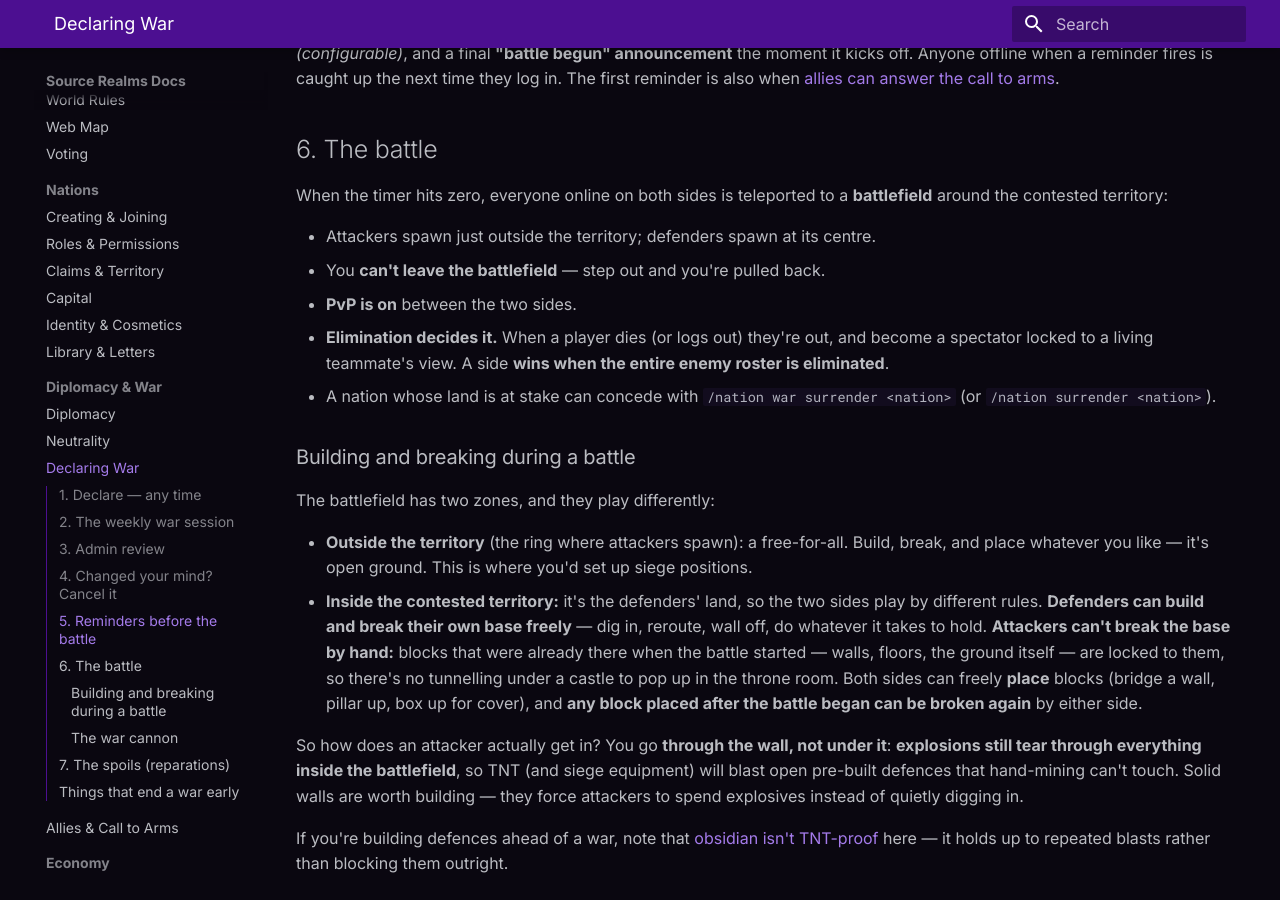
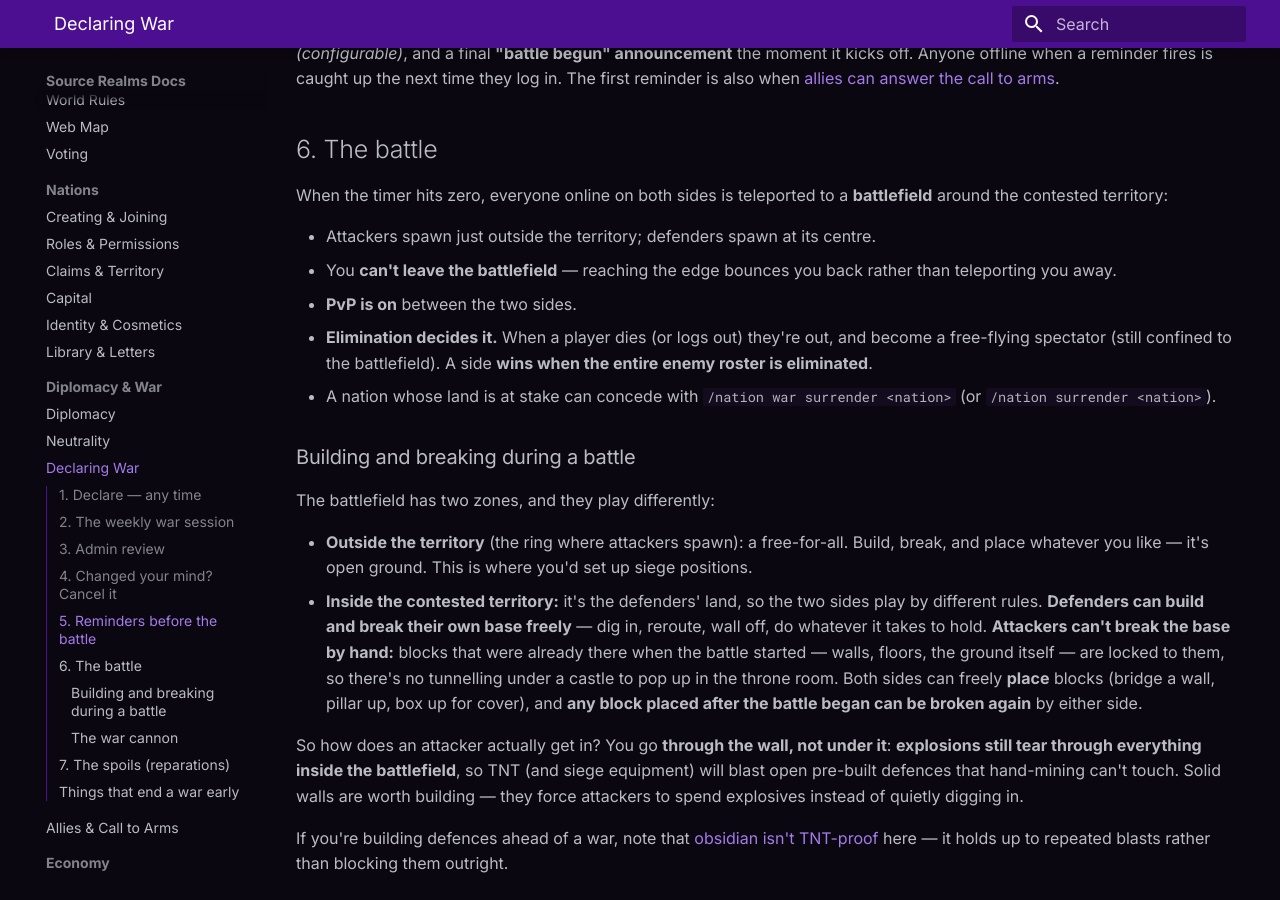
Before and after one commit to SourceRealms/sourcerealms-docs, an MkDocs documentation site: the page built from docs/war/overview.md, in a window 1280 px wide and 900 px high, scrolled down 1669 px. Built offline with MkDocs 1.6.1 and Material for MkDocs 9.7.7, drawn with Linux system fonts in a browser that asks for light colours.

Commit message:
Update battle docs: bounce-back bounds instead of teleport, free-flying spectators
Beta feedback showed the old bounds enforcement (teleport to team spawn on leaving the battlefield) was splitting players up mid-fight, especially with oddly-shaped claims. Now the edge just bounces you back. Spectators also no longer get locked to a teammate's camera - they free-fly within the battlefield instead.

```diff
--- a/docs/war/overview.md
+++ b/docs/war/overview.md
@@ -77,10 +77,12 @@ When the timer hits zero, everyone online on both sides is teleported to a **bat
 the contested territory:
 
 - Attackers spawn just outside the territory; defenders spawn at its centre.
-- You **can't leave the battlefield** — step out and you're pulled back.
+- You **can't leave the battlefield** — reaching the edge bounces you back rather than teleporting
+  you away.
 - **PvP is on** between the two sides.
-- **Elimination decides it.** When a player dies (or logs out) they're out, and become a spectator
-  locked to a living teammate's view. A side **wins when the entire enemy roster is eliminated**.
+- **Elimination decides it.** When a player dies (or logs out) they're out, and become a free-flying
+  spectator (still confined to the battlefield). A side **wins when the entire enemy roster is
+  eliminated**.
 - A nation whose land is at stake can concede with `/nation war surrender <nation>` (or
   `/nation surrender <nation>`).
 
```
